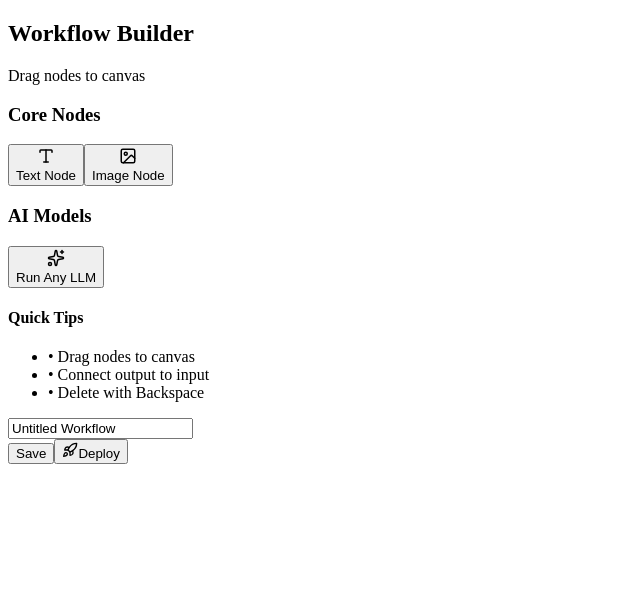
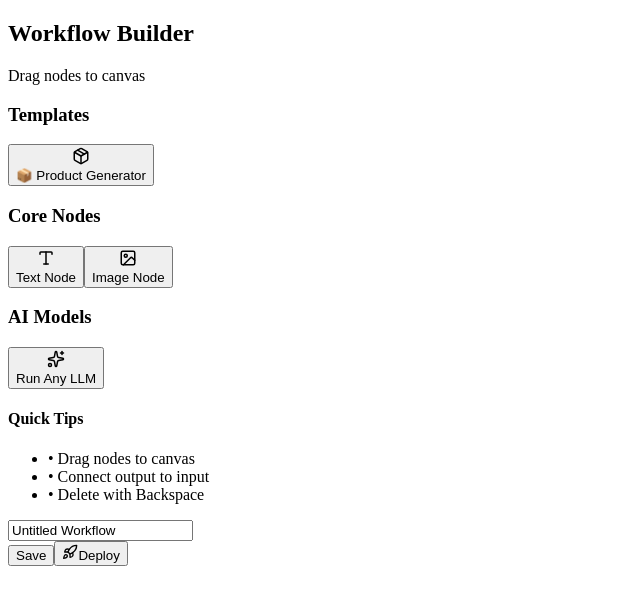
Before and after one commit to omdarshan-4964/ai-workflow-builder, a Next.js app: page /editor in a window 1280 px wide. Shown: the top 604 px of the page, without its empty margins (0-640 px from the left). Built offline with nearby package versions, Linux system fonts and the light colour scheme.

Commit message:
feat: phase 6 complete - added product listing template

```diff
--- a/app/editor/page.tsx
+++ b/app/editor/page.tsx
@@ -26,6 +26,7 @@ import ImageNode from '@/components/workflow/nodes/ImageNode';
 import LLMNode from '@/components/workflow/nodes/LLMNode';
 import { Button } from '@/components/ui/button';
 import { Rocket } from 'lucide-react';
+import { WorkflowTemplate } from '@/lib/templates';
 
 const initialNodes: Node[] = [];
 const initialEdges: Edge[] = [];
@@ -285,10 +286,45 @@ function EditorCanvas() {
     [setNodes, handleNodeDataChange, runNode]
   );
 
+  // Load a pre-built workflow template
+  const loadTemplate = useCallback(
+    (template: WorkflowTemplate) => {
+      // Enhance template nodes with required callbacks
+      const enhancedNodes = template.nodes.map((node) => ({
+        ...node,
+        data: {
+          ...node.data,
+          onChange: handleNodeDataChange,
+          onRun: runNode,
+        },
+      }));
+
+      // Reset canvas with template data
+      setNodes(enhancedNodes);
+      setEdges(template.edges);
+      setWorkflowName(template.name);
+
+      // Update nodeId counter to avoid conflicts
+      const maxId = template.nodes.reduce((max, node) => {
+        const idNum = parseInt(node.id.replace('node_', ''), 10);
+        return idNum > max ? idNum : max;
+      }, 0);
+      nodeId = maxId + 1;
+
+      // Show success notification
+      toast.success('Template Loaded!', {
+        description: `${template.name} is ready to use`,
+      });
+
+      console.log('📦 Loaded template:', template.name);
+    },
+    [setNodes, setEdges, handleNodeDataChange, runNode]
+  );
+
   return (
     <div className="flex h-screen w-full">
       {/* Sidebar */}
-      <Sidebar />
+      <Sidebar onLoadTemplate={loadTemplate} />
 
       {/* Main Canvas Area */}
       <div className="flex-1 flex flex-col relative bg-weavy-background">
--- a/components/workflow/Sidebar.tsx
+++ b/components/workflow/Sidebar.tsx
@@ -1,14 +1,19 @@
 'use client';
 
-import { Type, Image, Sparkles } from 'lucide-react';
+import { Type, Image, Sparkles, Package } from 'lucide-react';
 import { Button } from '@/components/ui/button';
 import { Card } from '@/components/ui/card';
 import { Separator } from '@/components/ui/separator';
+import { WorkflowTemplate } from '@/lib/templates';
 
 interface NodeButtonProps {
   icon: React.ReactNode;
   label: string;
   nodeType: 'text' | 'image' | 'llm';
+}
+
+interface SidebarProps {
+  onLoadTemplate?: (template: WorkflowTemplate) => void;
 }
 
 const NodeButton = ({ icon, label, nodeType }: NodeButtonProps) => {
@@ -32,7 +37,7 @@ const NodeButton = ({ icon, label, nodeType }: NodeButtonProps) => {
   );
 };
 
-export default function Sidebar() {
+export default function Sidebar({ onLoadTemplate }: SidebarProps) {
   return (
     <aside className="w-[280px] h-screen bg-white border-r border-gray-200 flex flex-col">
       {/* Sidebar Header */}
@@ -43,6 +48,38 @@ export default function Sidebar() {
 
       {/* Scrollable Content */}
       <div className="flex-1 overflow-y-auto p-4 space-y-6">
+        {/* Templates Section */}
+        {onLoadTemplate && (
+          <>
+            <div className="space-y-3">
+              <div className="px-2">
+                <h3 className="text-xs font-semibold text-gray-500 uppercase tracking-wider">
+                  Templates
+                </h3>
+              </div>
+              <div className="space-y-2">
+                <Button
+                  variant="outline"
+                  className="w-full justify-start gap-3 h-12 bg-gradient-to-r from-purple-50 to-blue-50 hover:from-purple-100 hover:to-blue-100 border-weavy-primary text-foreground font-normal"
+                  onClick={() => {
+                    // Import the template dynamically to avoid circular dependencies
+                    import('@/lib/templates').then(({ PRODUCT_LISTING_TEMPLATE }) => {
+                      onLoadTemplate(PRODUCT_LISTING_TEMPLATE);
+                    });
+                  }}
+                >
+                  <div className="flex items-center justify-center w-5 h-5 text-weavy-primary">
+                    <Package size={18} />
+                  </div>
+                  <span className="text-sm">📦 Product Generator</span>
+                </Button>
+              </div>
+            </div>
+
+            <Separator className="bg-gray-200" />
+          </>
+        )}
+
         {/* Core Nodes Section */}
         <div className="space-y-3">
           <div className="px-2">
--- /dev/null
+++ b/lib/templates.ts
@@ -0,0 +1,69 @@
+import { Node, Edge } from '@xyflow/react';
+
+export interface WorkflowTemplate {
+  name: string;
+  description: string;
+  nodes: Node[];
+  edges: Edge[];
+}
+
+export const PRODUCT_LISTING_TEMPLATE: WorkflowTemplate = {
+  name: 'Product Listing Generator',
+  description: 'Generate compelling Amazon product listings from images',
+  nodes: [
+    {
+      id: 'node_1',
+      type: 'imageNode',
+      position: { x: 100, y: 100 },
+      data: {
+        label: 'Product Image',
+        imageUrl: null,
+      },
+    },
+    {
+      id: 'node_2',
+      type: 'textNode',
+      position: { x: 100, y: 300 },
+      data: {
+        label: 'Role',
+        text: 'You are an expert Amazon copywriter. Write a compelling product title and 5 bullet points for the image provided.',
+      },
+    },
+    {
+      id: 'node_3',
+      type: 'llmNode',
+      position: { x: 500, y: 200 },
+      data: {
+        label: 'Generator',
+        model: 'gemini-2.5-flash',
+        systemPrompt: '',
+        userMessage: '',
+        images: [],
+        response: '',
+      },
+    },
+  ],
+  edges: [
+    {
+      id: 'edge_1',
+      source: 'node_1',
+      target: 'node_3',
+      sourceHandle: null,
+      targetHandle: 'images',
+      type: 'default',
+    },
+    {
+      id: 'edge_2',
+      source: 'node_2',
+      target: 'node_3',
+      sourceHandle: null,
+      targetHandle: 'system',
+      type: 'default',
+    },
+  ],
+};
+
+// Export all templates in an array for easy iteration
+export const WORKFLOW_TEMPLATES: WorkflowTemplate[] = [
+  PRODUCT_LISTING_TEMPLATE,
+];
```
Also changed, not shown: 2 other files (tests, documents, lock files or other folders).
